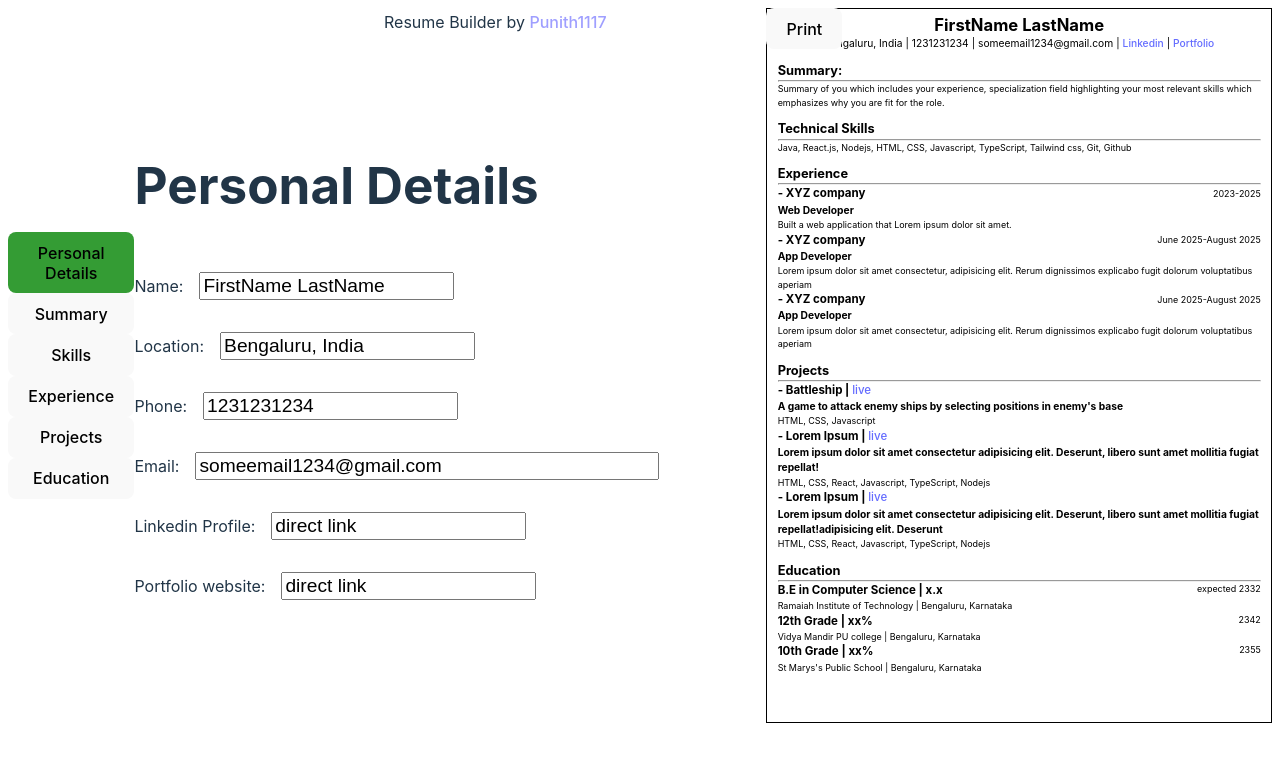
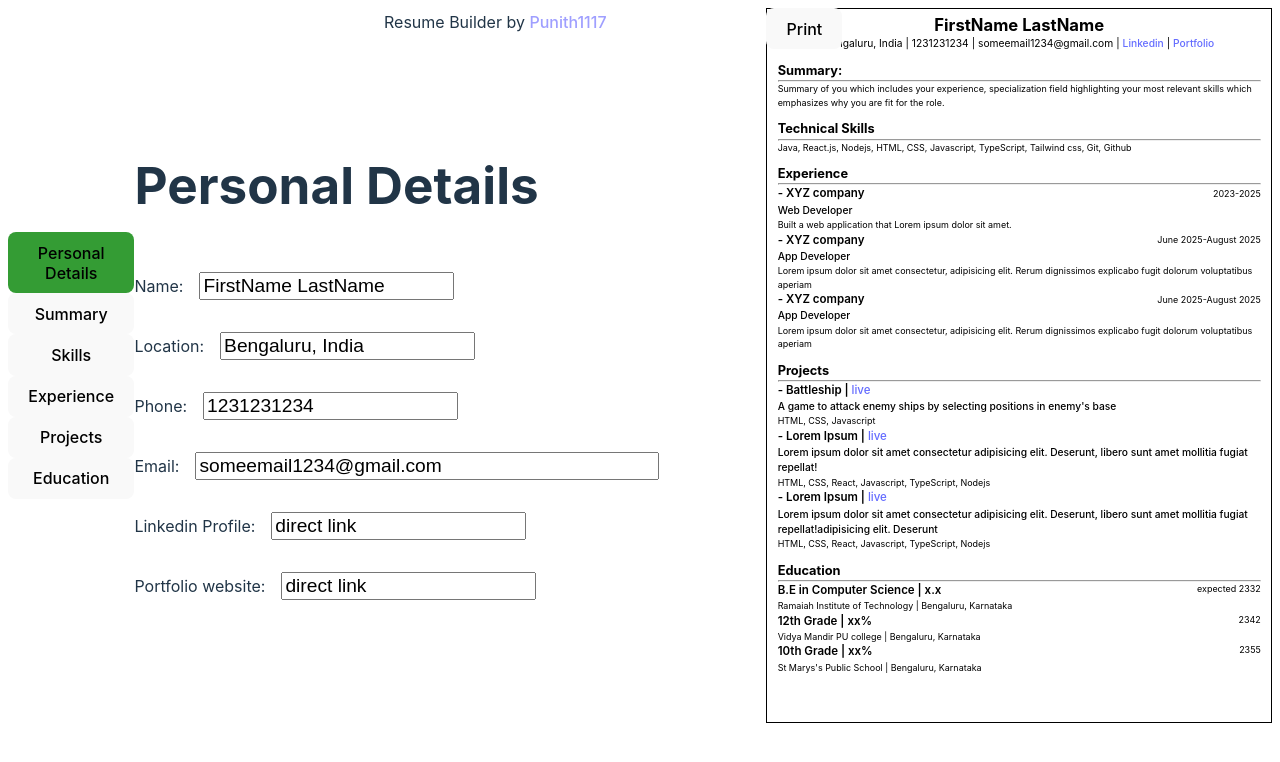
Before and after one commit to Punith1117/resume-builder, a React (Vite) app: page / in a window 1280 px wide. Shown: the top 762 px of the page. Built offline with nearby package versions, Linux system fonts and the light colour scheme.

Commit message:
modify font-weight

```diff
--- a/src/styles/output.css
+++ b/src/styles/output.css
@@ -45,9 +45,11 @@
         font-size: 1em;
     }
     h3 {
+        font-weight: 600;
         font-size: 0.9em;
     }
     h4 {
+        font-weight: 500;
         font-size: 0.8em;
     }
     p {
```
